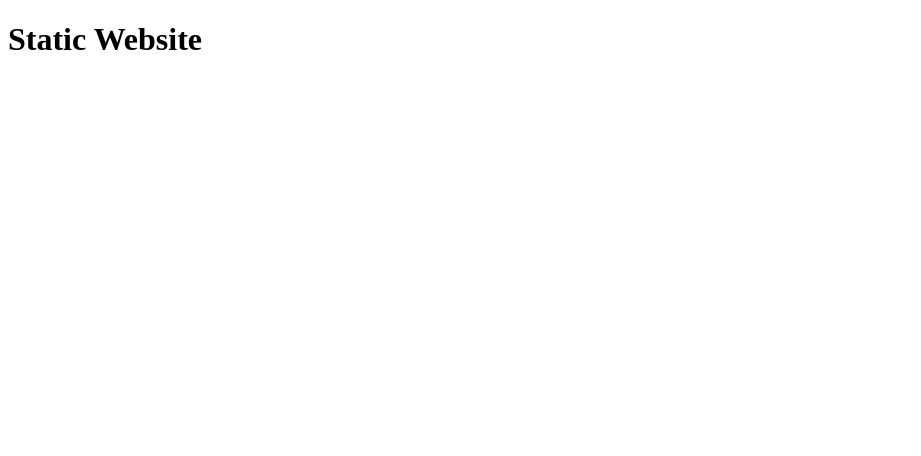
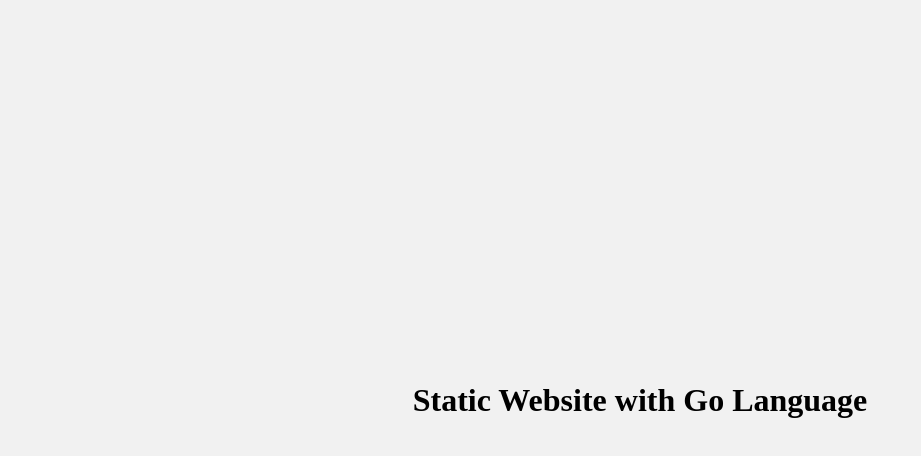
Before and after one commit to JoshuaBiong/Go, a plain HTML site: page goServer/static/index.html in a window 1280 px wide. Shown: the whole page, without its empty margins (0-921 px from the left). Drawn offline with Linux system fonts and the light colour scheme.

Commit message:
adding some css to the index

```diff
--- /dev/null
+++ b/goServer/static/index.css
@@ -0,0 +1,14 @@
+* {
+    margin: 0px;
+    padding: 0px;
+    box-sizing: border-box;
+}
+
+body {
+    background-color: rgb(241, 241, 241);
+    width: 100%;
+    height: 100vh;
+    display: flex;
+    justify-content: center;
+    align-items: center;
+}
--- a/goServer/static/index.html
+++ b/goServer/static/index.html
@@ -5,10 +5,11 @@
     <meta charset="UTF-8">
     <meta name="viewport" content="width=device-width, initial-scale=1.0">
     <title>Static Website</title>
+    <link rel="stylesheet" href="index.css">
 </head>
 
 <body>
-    <h1>Static Website</h1>
+    <h1>Static Website with Go Language</h1>
 </body>
 
 </html>
```
